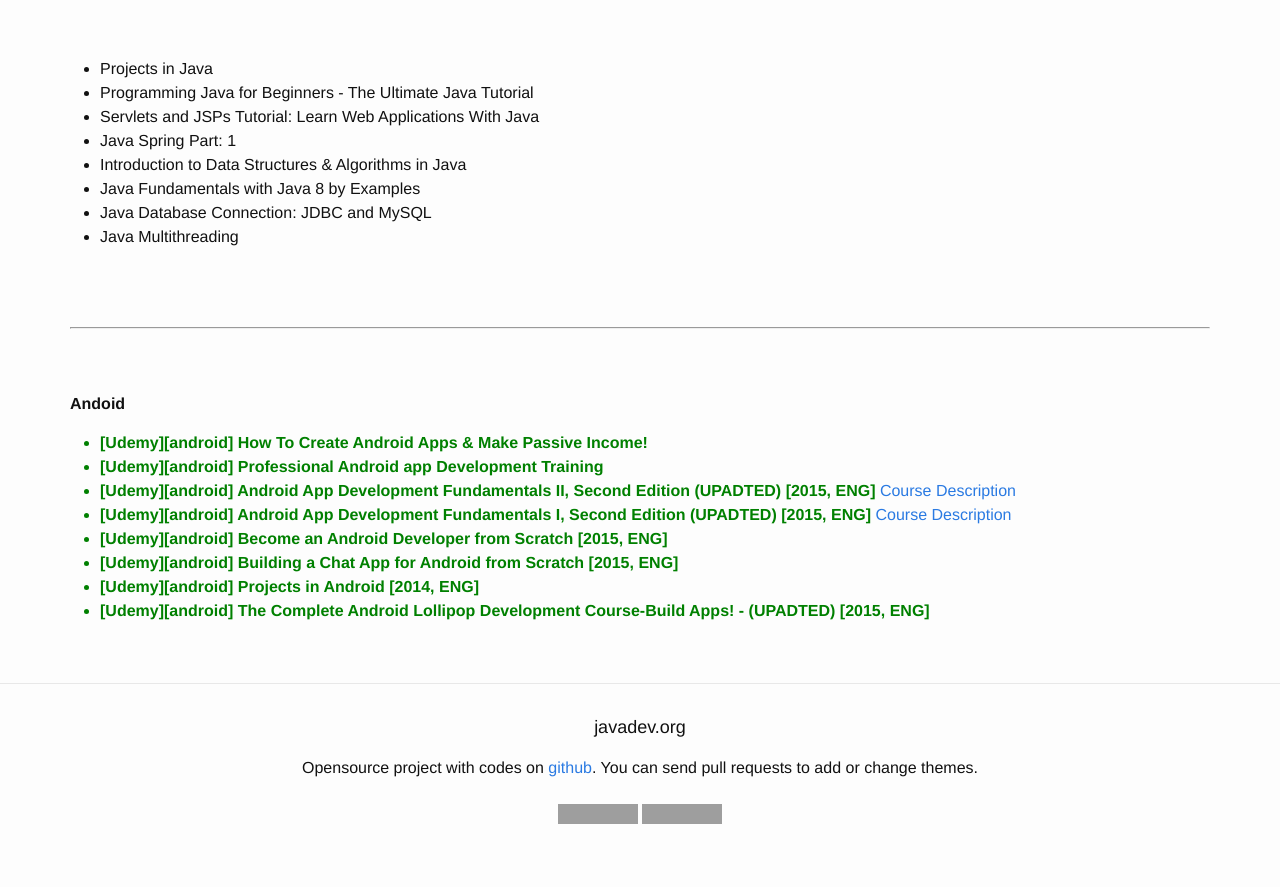
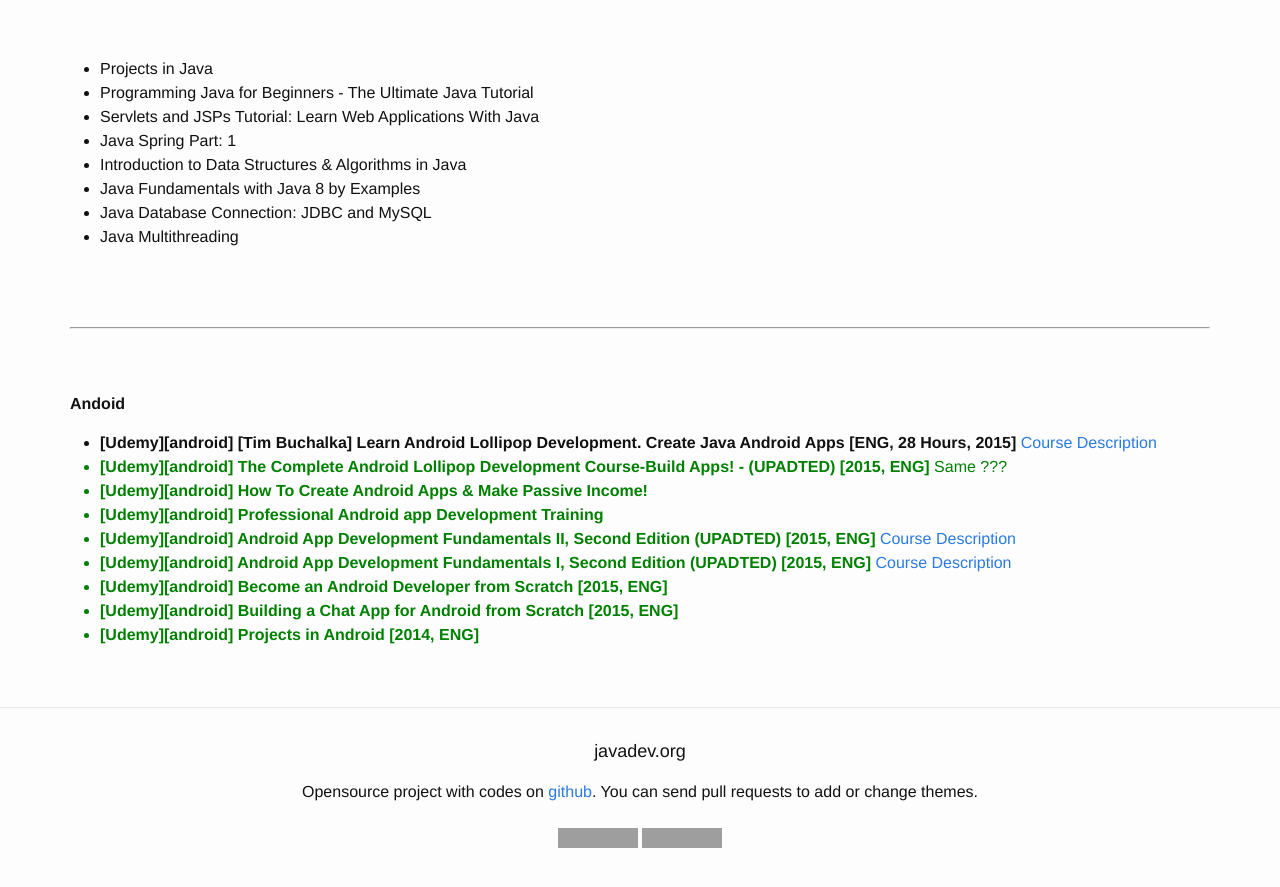
Before and after one commit to webmakaka/javadev.org, a Jekyll site: the page built from website/library/collections/video/paid/udemy.md, in a window 1280 px wide and 900 px high, scrolled down 670 px. Shown: the top 887 px of the window. Built offline with Jekyll 4.4.1, drawn with Linux system fonts in a browser that asks for light colours; grey boxes are pictures that could not be loaded.

Commit message:
Update udemy.md

```diff
--- a/website/library/collections/video/paid/udemy.md
+++ b/website/library/collections/video/paid/udemy.md
@@ -53,6 +53,8 @@
 <strong>Andoid</strong>
 
 <ul>
+<li><strong>[Udemy][android] [Tim Buchalka] Learn Android Lollipop Development. Create Java Android Apps [ENG, 28 Hours, 2015]</strong><a href="https://www.udemy.com/android-lollipop-complete-development-course/"> Course Description</a></li>
+<li style="color:green"><strong>[Udemy][android] The Complete Android Lollipop Development Course-Build Apps! - (UPADTED) [2015, ENG]</strong> Same ???</li>
 <li style="color:green"><strong>[Udemy][android] How To Create Android Apps & Make Passive Income!</strong></li>
 <li style="color:green"><strong>[Udemy][android] Professional Android app Development Training</strong></li>
 <li style="color:green"><strong>[Udemy][android] Android App Development Fundamentals II, Second Edition (UPADTED) [2015, ENG] </strong><a href="https://www.udemy.com/android-app-development-fundamentals-ii-second-edition/"> Course Description</a></li>
@@ -60,5 +62,4 @@
 <li style="color:green"><strong>[Udemy][android] Become an Android Developer from Scratch [2015, ENG] </strong></li>
 <li style="color:green"><strong>[Udemy][android] Building a Chat App for Android from Scratch [2015, ENG] </strong></li>
 <li style="color:green"><strong>[Udemy][android] Projects in Android [2014, ENG]</strong></li>
-<li style="color:green"><strong>[Udemy][android] The Complete Android Lollipop Development Course-Build Apps! - (UPADTED) [2015, ENG]</strong></li>
 </ul>
```
